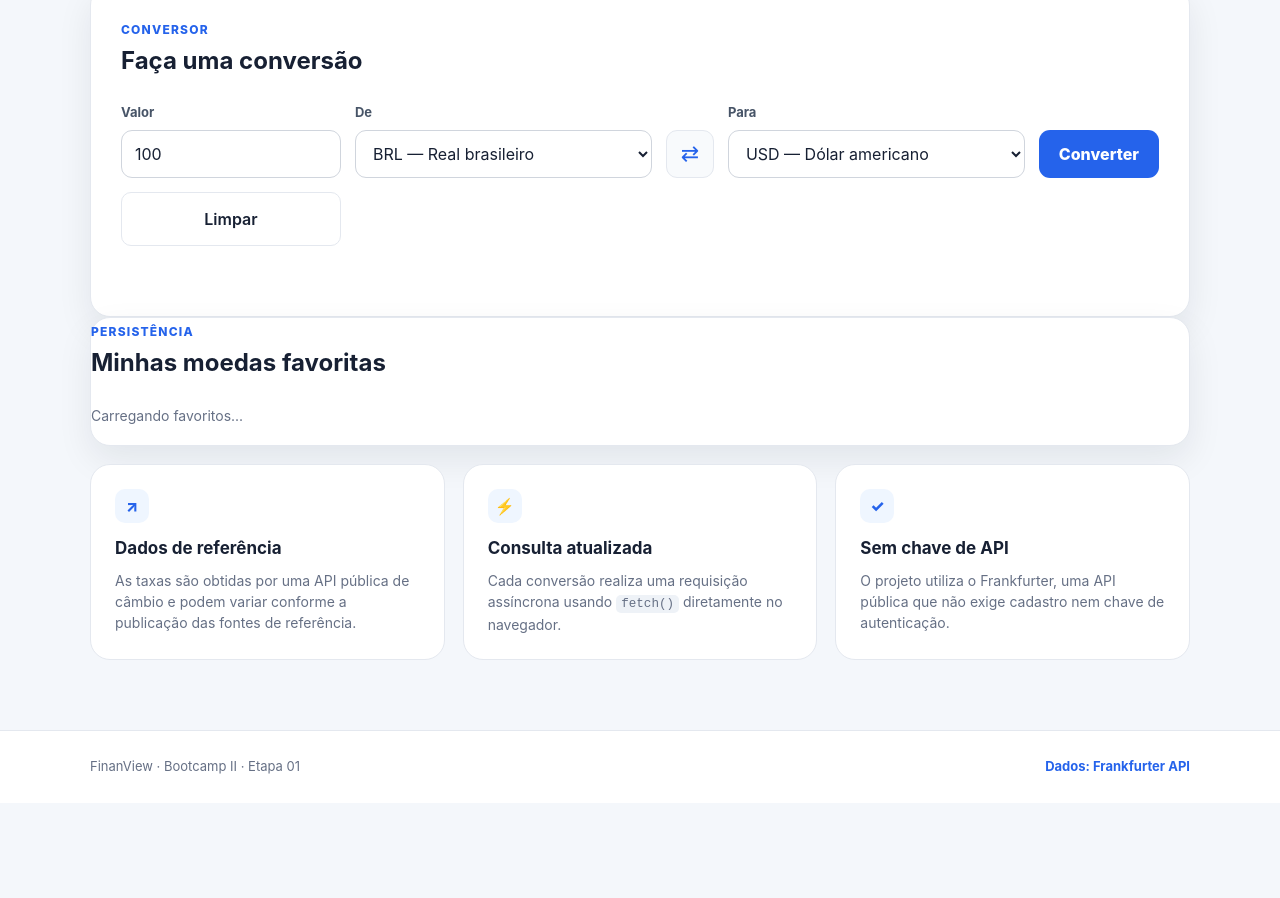
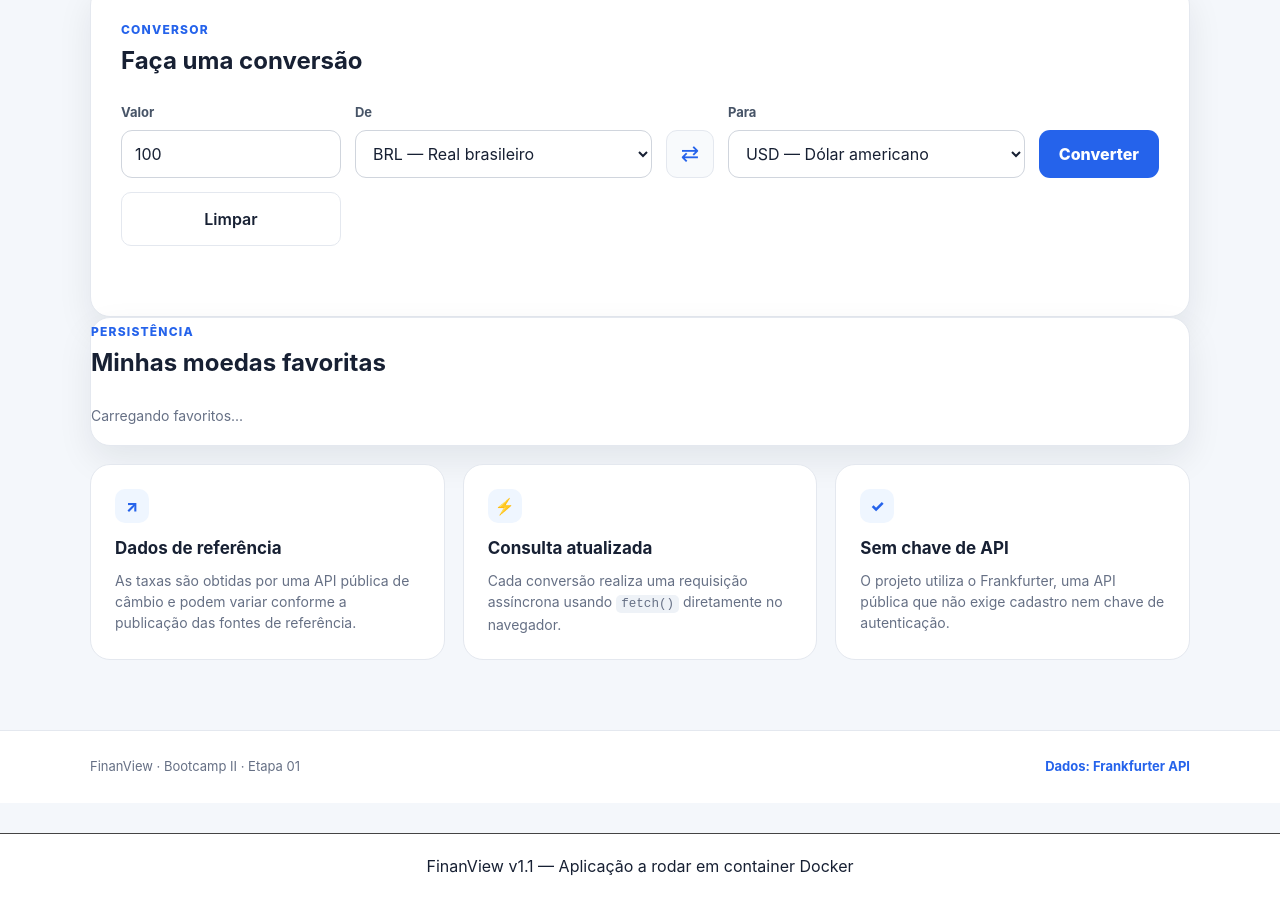
Before and after one commit to ArthurV377/finanview, a plain HTML site: page index.html in a window 1280 px wide. Shown: the part 381-1279 px from the top of the page. Before the commit the page ends 1184 px from the top, so only its background shows below. Drawn offline with Linux system fonts and the light colour scheme; a script that the page names is missing.

Commit message:
feat: adiciona rodape no HTML e mensagem de status no JS

```diff
--- a/index.html
+++ b/index.html
@@ -175,5 +175,9 @@
   </footer>
 
   <script type="module" src="script.js"></script>
+  <footer style="text-align: center; padding: 20px; margin-top: 30px; border-top: 1px solid #444;">
+  <!-- Rodapé da aplicação -->
+    <p>FinanView v1.1 — Aplicação a rodar em container Docker</p>
+</footer>
 </body>
 </html>
--- a/script.js
+++ b/script.js
@@ -259,3 +259,5 @@ botaoFavoritar.addEventListener("click", salvarFavorito);
 
 // Carrega os favoritos quando a página abre
 listarFavoritos();
+// Mensagem de confirmação de execução
+console.log("FinanView v1.1 carregado com sucesso via Docker!");
```
